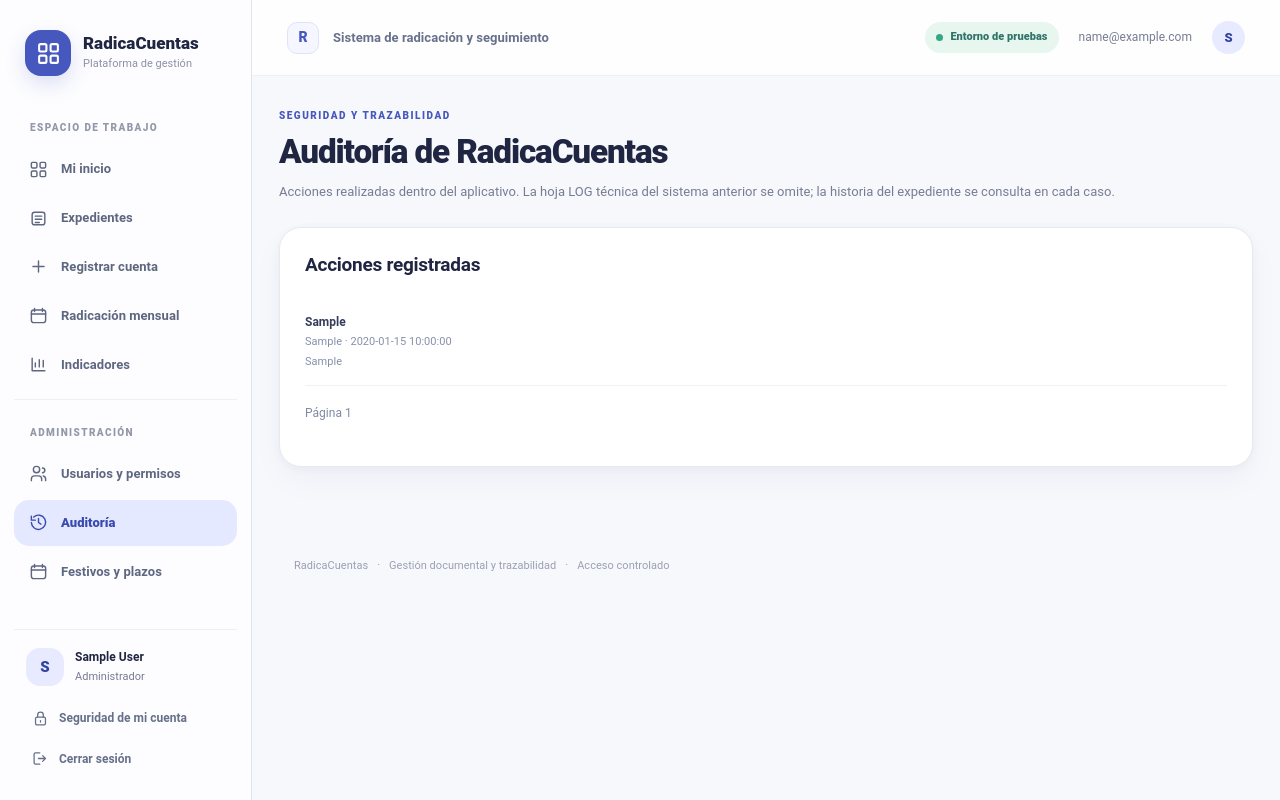
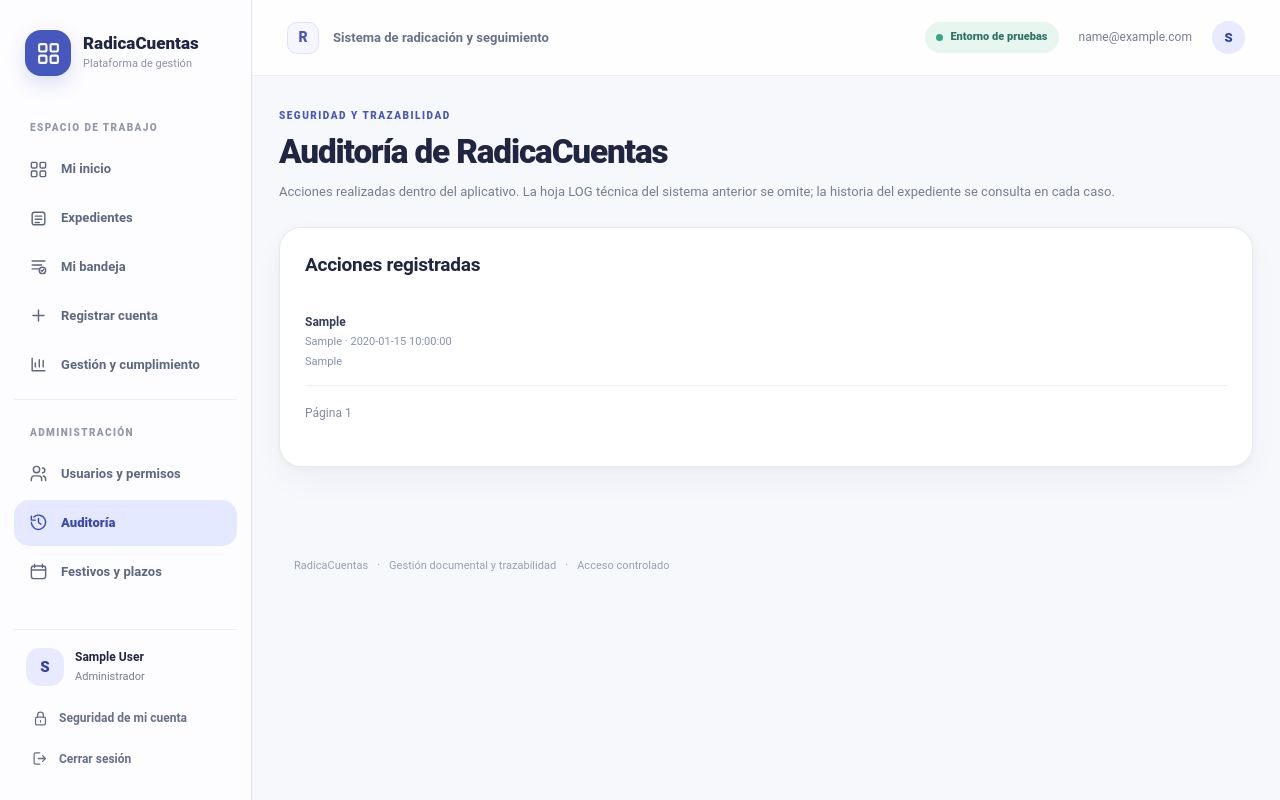
Before and after one commit to nalzate1999-tech/radicacuentas, a FastAPI app: page /auditoria in a window 1280 px wide. Run offline with FastAPI, Linux system fonts and the light colour scheme; the visitor is signed in with stand-in values (Sample User, id 1); tables that the repository leaves empty hold one stand-in row (values such as "Sample post"); some libraries are stand-ins or nearby versions.

Commit message:
feat(ui): accesos a Mi bandeja, formulario de novedad y tablero unificado

```diff
--- a/app/templates/base.html
+++ b/app/templates/base.html
@@ -4,7 +4,7 @@
 <meta name="theme-color" content="#f6f7fc"/><meta name="robots" content="noindex,nofollow"/>
 <title>{% block title %}Inicio{% endblock %} | RadicaCuentas</title>
 <style>.svg-sprites{position:absolute;width:0;height:0;overflow:hidden}.icon{display:inline-block;width:20px;height:20px;vertical-align:middle;fill:none;stroke:currentColor;stroke-width:1.8;stroke-linecap:round;stroke-linejoin:round}</style>
-<link rel="stylesheet" href="/static/style.css?v=20261120-consolidated-forms"/>
+<link rel="stylesheet" href="/static/style.css?v=20261120-inbox-kpis"/>
 </head><body>
 <svg xmlns="http://www.w3.org/2000/svg" class="svg-sprites" aria-hidden="true">
 <symbol id="i-grid" viewBox="0 0 24 24"><rect x="3" y="3" width="7" height="7" rx="1.4"/><rect x="14" y="3" width="7" height="7" rx="1.4"/><rect x="3" y="14" width="7" height="7" rx="1.4"/><rect x="14" y="14" width="7" height="7" rx="1.4"/></symbol>
@@ -35,9 +35,10 @@
 <nav class="nav-group" aria-label="Navegación principal">
 <a href="/panel" class="nav-item {% if request.url.path=='/panel' %}active{% endif %}"><svg class="icon"><use href="#i-grid"/></svg><span>Mi inicio</span></a>
 {% if can('casos') %}<a href="/casos" class="nav-item {% if request.url.path=='/casos' or request.url.path.startswith('/casos/') %}active{% endif %}"><svg class="icon"><use href="#i-list"/></svg><span>Expedientes</span></a>{% endif %}
+{% if can('revision') or can('seguimiento') or can('juridica') %}<a href="/bandeja" class="nav-item {% if request.url.path=='/bandeja' %}active{% endif %}"><svg class="icon"><use href="#i-review"/></svg><span>Mi bandeja</span></a>{% endif %}
 {% if can('registro') %}<a href="/casos/nuevo" class="nav-item {% if request.url.path=='/casos/nuevo' %}active{% endif %}"><svg class="icon"><use href="#i-plus"/></svg><span>Registrar cuenta</span></a>{% endif %}
-{% if can('radicacion') %}<a href="/radicacion" class="nav-item {% if request.url.path.startswith('/radicacion') %}active{% endif %}"><svg class="icon"><use href="#i-calendar"/></svg><span>Radicación mensual</span></a>{% endif %}
-{% if can('informes') %}<a href="/informes" class="nav-item {% if request.url.path.startswith('/informes') %}active{% endif %}"><svg class="icon"><use href="#i-chart"/></svg><span>Indicadores</span></a>{% endif %}
+
+{% if can('informes') %}<a href="/informes" class="nav-item {% if request.url.path.startswith('/informes') %}active{% endif %}"><svg class="icon"><use href="#i-chart"/></svg><span>Gestión y cumplimiento</span></a>{% endif %}
 </nav>
 {% if user.role=='admin' %}
 <div class="sidebar-section admin-section">ADMINISTRACIÓN</div>
```
